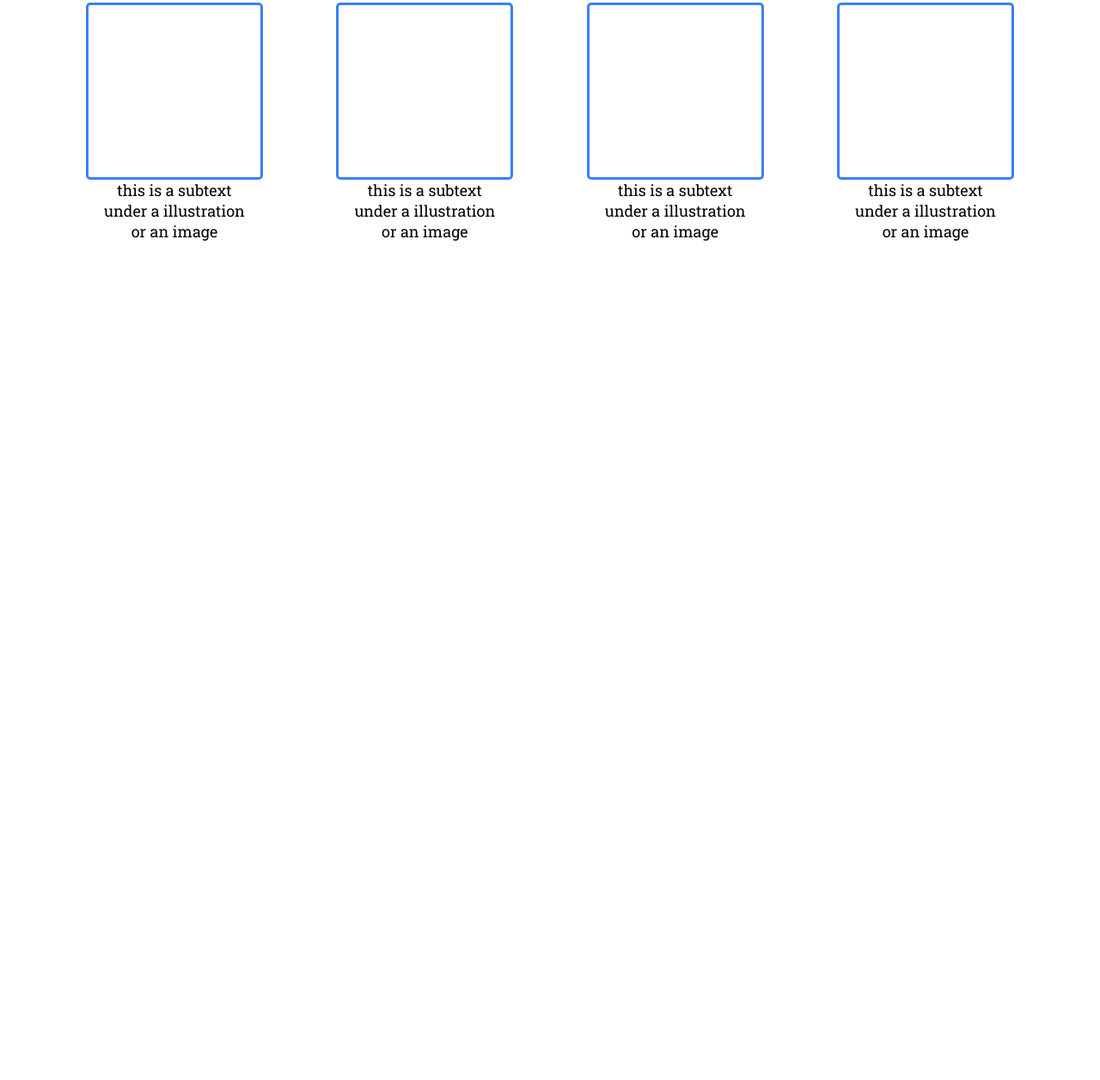
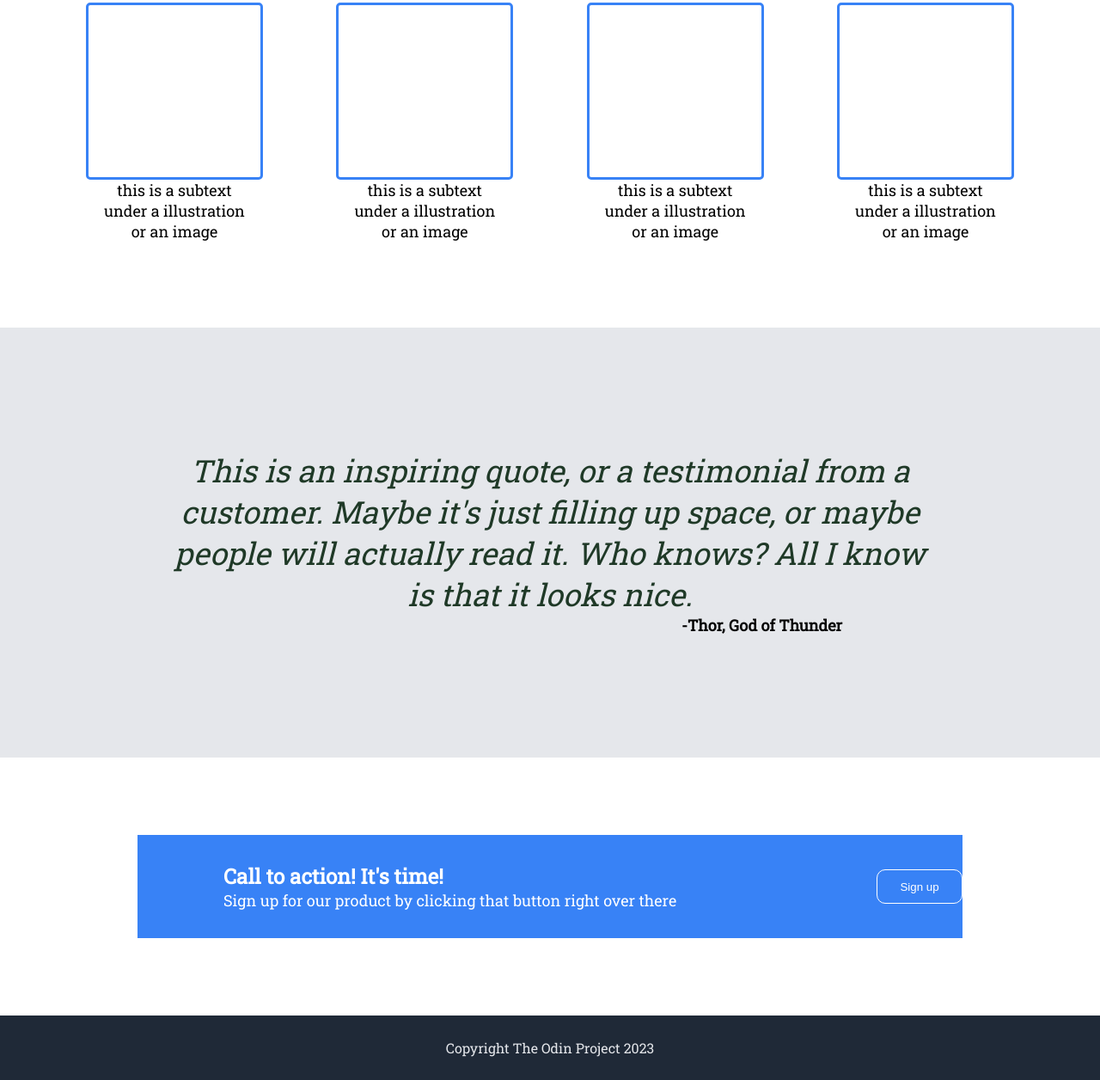
Before and after one commit to runbinz/landing-page, a plain HTML site: page index.html in a window 1280 px wide. Shown: the part 709-1965 px from the top of the page at 86% size. Before the commit the page ends 1090 px from the top, so only its background shows below. Drawn offline with Linux system fonts and the light colour scheme.

Commit message:
Added rest of the code for the rest of the section

```diff
--- a/index.html
+++ b/index.html
@@ -50,5 +50,29 @@
                 </div>
             </div>
         </div>
+        <div class="third-section">
+            <h3>This is an inspiring quote, or a testimonial from a <br/>
+                customer. Maybe it's just filling up space, or maybe <br/>
+                people will actually read it. Who knows? All I know <br/>
+                is that it looks nice.
+            </h3>
+            <div id="p-div">
+                <p class="p-third"><strong>-Thor, God of Thunder</strong></p>
+            </div>
+        </div>
+        <div class="last-div">
+            <div class="blue-container">
+                <div class="left">
+                    <h4>Call to action! It's time!</h4>
+                    <p class="last-p">Sign up for our product by clicking that button right over there</p>
+                </div>
+                <div class="right">
+                    <button type="button" class="btn-last-div">Sign up</button>
+                </div>
+            </div>
+        </div>
+        <div class="footer">
+            Copyright The Odin Project 2023
+        </div>
     </body>
 </html>
--- a/styles.css
+++ b/styles.css
@@ -122,3 +122,86 @@ h2 {
     text-align: center;
     font-size: 18px;
 }
+
+.third-section {
+    background-color: #E5E7EB;
+    height: 500px;
+    display: flex;
+    justify-content: center;
+    flex-direction: column;
+}
+ h3 {
+    font-size: 36px;
+    font-weight: lighter;
+    font-style: italic;
+    color: #1F3927;
+    text-align: center;
+ }
+
+ .p-third {
+    font-size: 18px;
+    text-align: end;
+ }
+
+ #p-div {
+    display: flex;
+    justify-content: flex-end;
+    margin-right: 300px;
+ }
+
+ .last-div {
+    height: 300px;
+    display: flex;
+    justify-content: center;
+    align-items: center;
+ }
+
+ .blue-container {
+    background-color: #3882F6;
+    width: 75%;
+    height: 40%;
+    display: flex;
+    flex-direction: row;
+ }
+
+ .left {
+    width: 80%;
+    margin-left: 100px;
+    display: flex;
+    justify-content: center;
+    flex-direction: column;
+ }
+
+ h4 {
+    font-size: 24px;
+    color: white;
+ }
+
+ .last-p {
+    color: white;
+    font-size: 18px;
+ }
+
+ .right {
+    display: flex;
+    justify-content: flex-start;
+    align-items: center;
+ }
+
+ .btn-last-div {
+    background-color: #3882F6;
+    color: white;
+    width: 100px;
+    height: 40px;
+    border: 1px solid white;
+    border-radius: 10px;
+ }
+
+ .footer {
+    display: flex;
+    justify-content: center;
+    align-items: center;
+    background-color: #1F2937;
+    color: #E5E7EB;
+    height: 75px;
+ }
```
